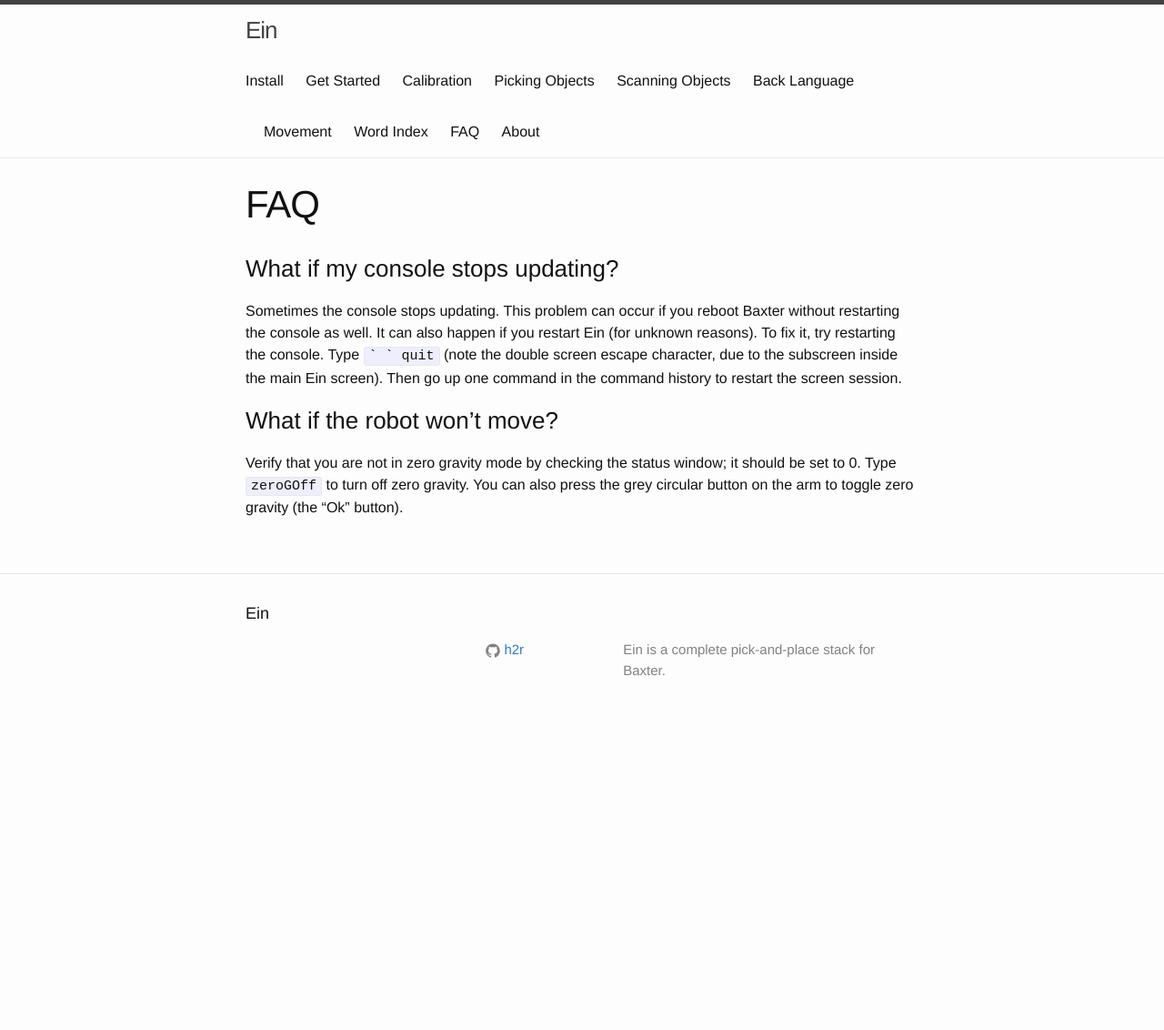
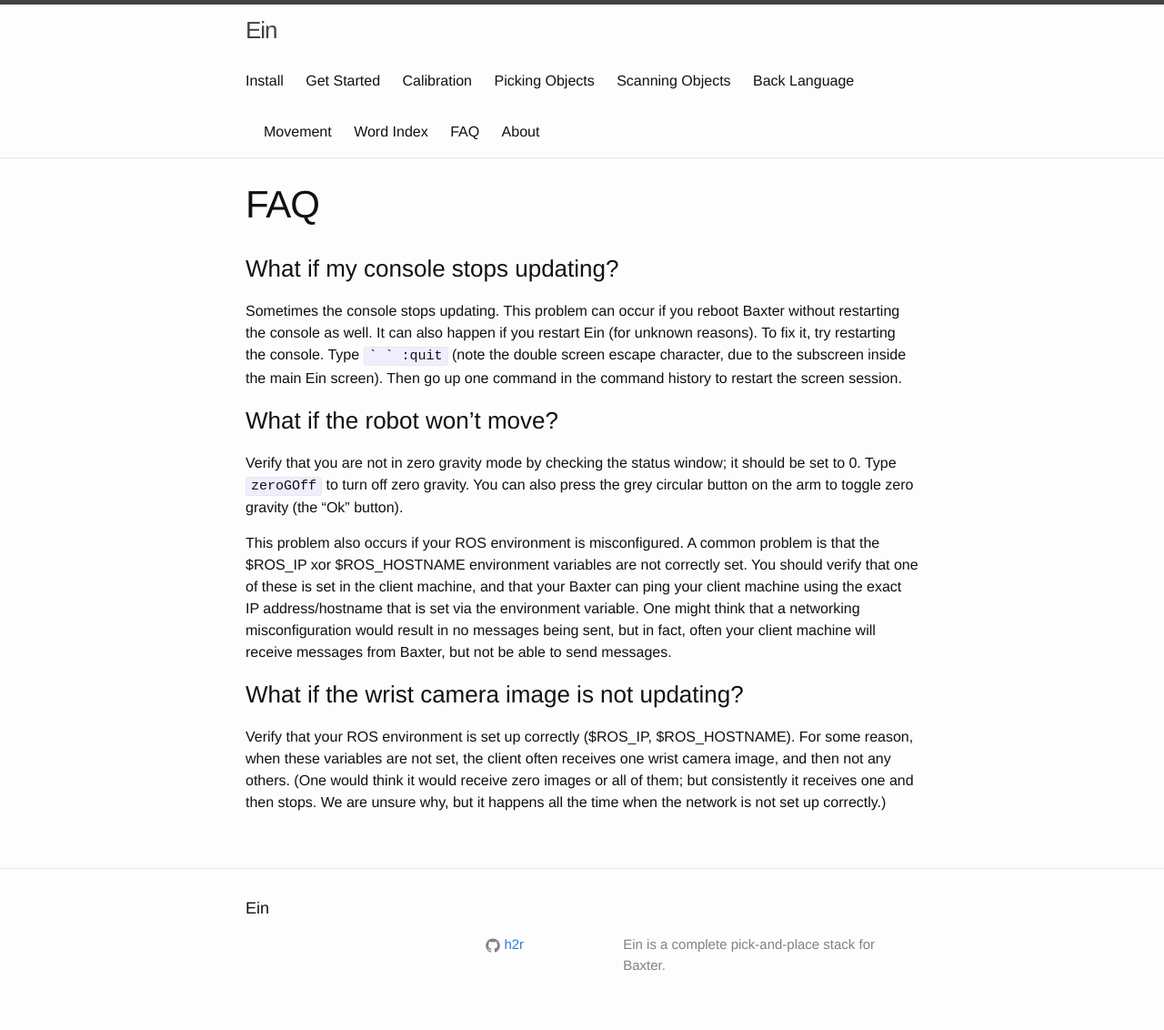
Before and after one commit to h2r/ein, a Jekyll site: the page built from faq.md, in a window 1280 px wide. Shown: the whole page at 91% size. Built offline with Jekyll 4.4.1, drawn with Linux system fonts in a browser that asks for light colours; before the commit the page ends 900 px from its top, so only the background shows below that.

Commit message:
more docs
Former-commit-id: 14bb9703149f8a9d4a5d1fd8c5834af247801286

````diff
--- a/faq.md
+++ b/faq.md
@@ -10,7 +10,7 @@
 Sometimes the console stops updating.  This problem can occur if you
 reboot Baxter without restarting the console as well.  It can also
 happen if you restart Ein (for unknown reasons).  To fix it, try
-restarting the console.  Type ``` ` ` quit ``` (note the double screen
+restarting the console.  Type ``` ` ` :quit ``` (note the double screen
 escape character, due to the subscreen inside the main Ein screen).
 Then go up one command in the command history to restart the screen
 session.
@@ -22,3 +22,23 @@
 window; it should be set to 0. Type `zeroGOff` to turn off zero
 gravity.  You can also press the grey circular button on the arm to
 toggle zero gravity (the "Ok" button).
+
+This problem also occurs if your ROS environment is misconfigured.  A
+common problem is that the $ROS_IP xor $ROS_HOSTNAME environment
+variables are not correctly set.  You should verify that one of these
+is set in the client machine, and that your Baxter can ping your
+client machine using the exact IP address/hostname that is set via the
+environment variable.  One might think that a networking
+misconfiguration would result in no messages being sent, but in fact,
+often your client machine will receive messages from Baxter, but not
+be able to send messages.
+
+
+### What if the wrist camera image is not updating?
+
+Verify that your ROS environment is set up correctly ($ROS_IP,
+$ROS_HOSTNAME).  For some reason, when these variables are not set,
+the client often receives one wrist camera image, and then not any
+others.  (One would think it would receive zero images or all of them;
+but consistently it receives one and then stops.  We are unsure why,
+but it happens all the time when the network is not set up correctly.)
````
Also changed, not shown: getstarted.md (+6 -1 lines), install.md (+3 -0 lines).
